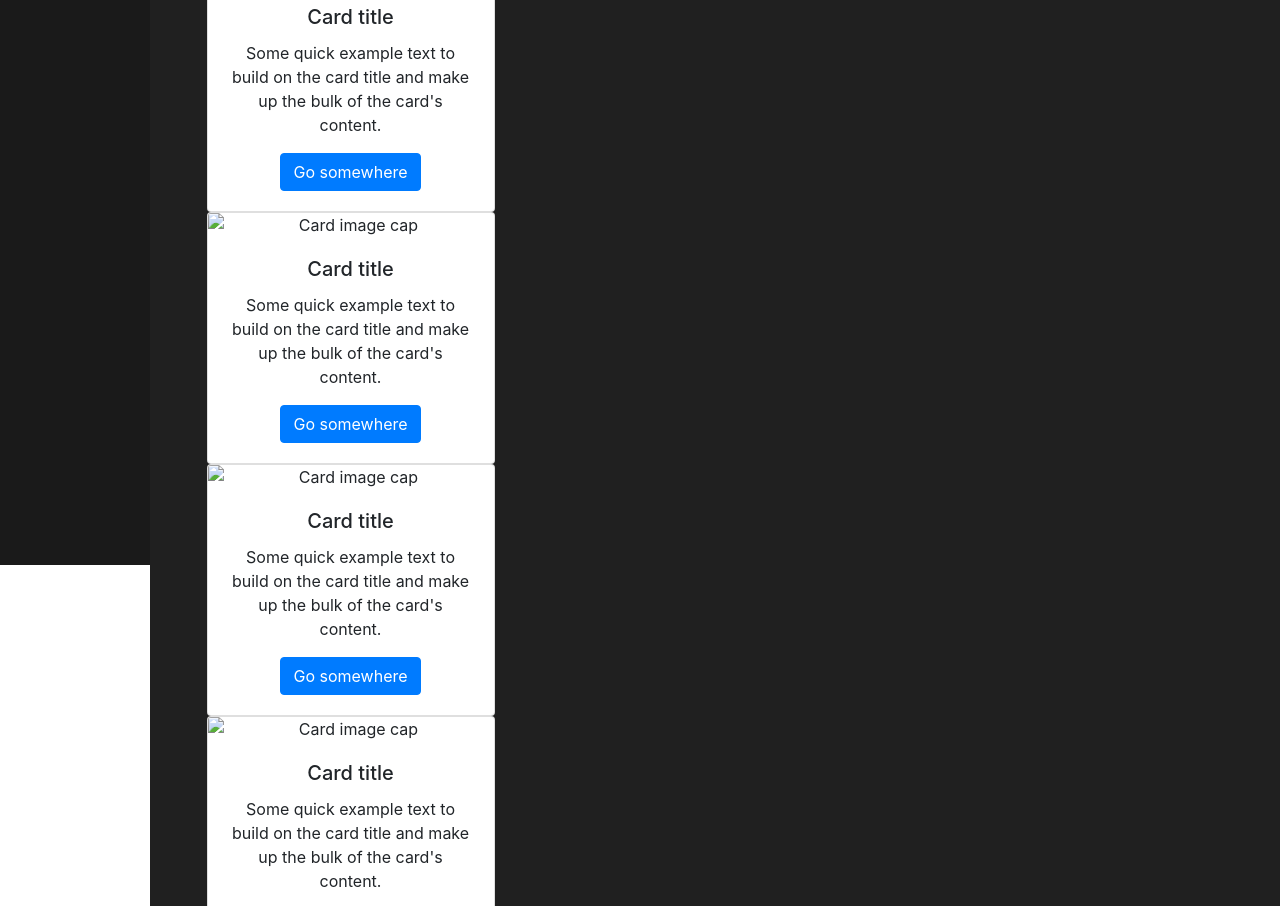
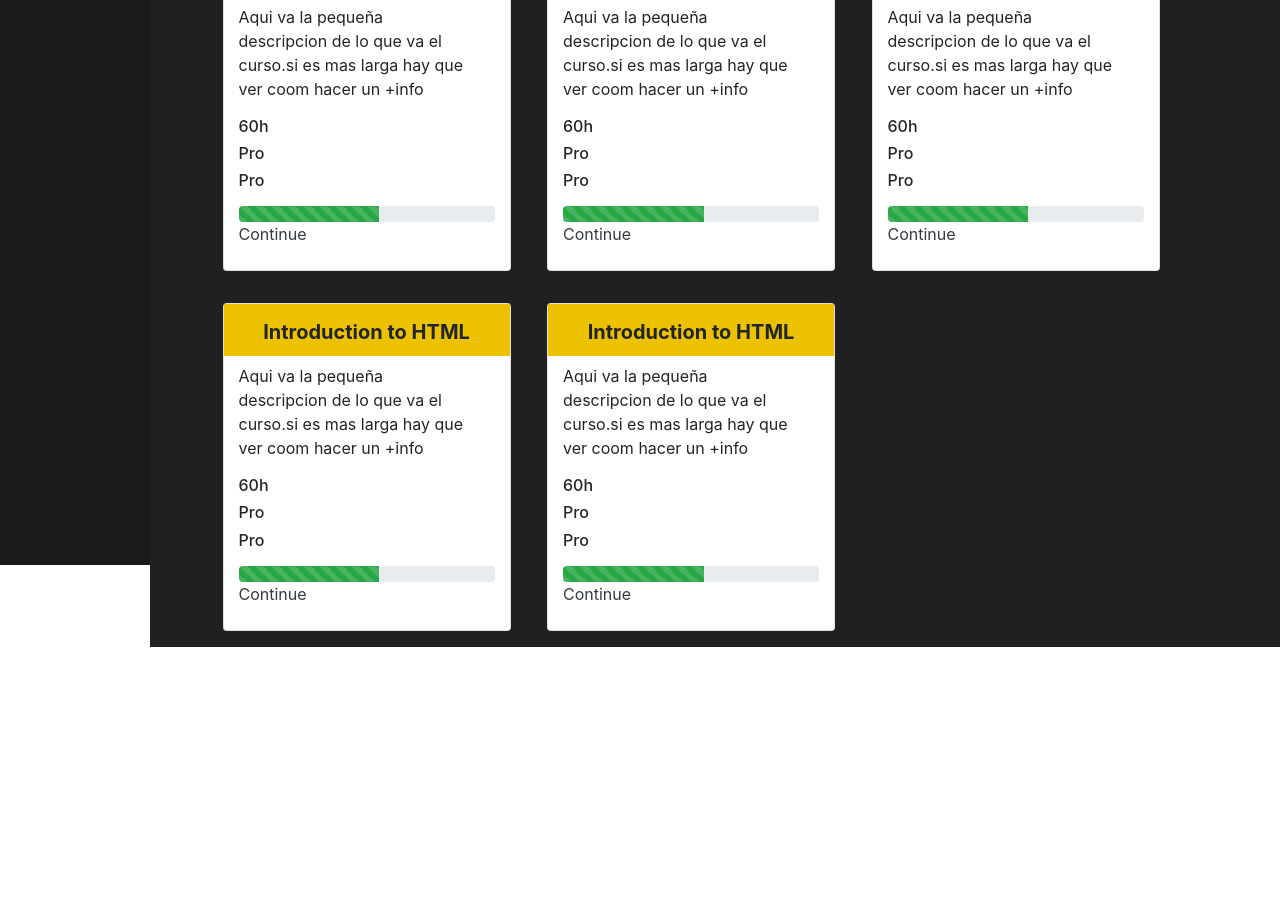
Before and after one commit to Ollebacx/virtual-academy, a website: page public/home.html in a window 1280 px wide. Shown: the part 235-1141 px from the top of the page. After the commit the page ends 882 px from the top, so only its background shows below. Drawn offline with nearby package versions, Linux system fonts and the light colour scheme; sample sign-in values are in the browser's storage.

Commit message:
lesson on going

```diff
--- a/public/home.html
+++ b/public/home.html
@@ -19,10 +19,9 @@
     <nav class="navbar">
       <span class="navbar-brand text-info h6">Reboot Academy</span>
     </nav>
-    <a class="nav-link active" href="#">Home</a>
-    <a class="nav-link" href="#">Explore</a>
-    <a class="nav-link" href="#">Msg</a>
-    <a class="nav-link" href="" id="btn-logout">Log out</a>
+    <a class="nav-link active mt-3" href="#">Home</a>
+    <a class="nav-link mt-3" href="#">Explore</a>
+    <a class="nav-link mt-3" href="#">Msg</a>
   </nav>
   <!-- Page content holder -->
   <div class="main">
@@ -31,22 +30,21 @@
       <span class="container justify-content-between">
         <form class="form-inline">
           <input class="form-control mr-sm-2" type="search" placeholder="Search" aria-label="Search">
-          <button class="btn btn-outline-success my-2 my-sm-0" type="submit">Search</button>
+          <button class="btn btn-outline-info my-2 my-sm-0" type="submit">Search</button>
         </form>
         <span>
           <span class="navbar-text">
-            <a href="./profile.html">
             <img id="userphoto" alt="..." width="" class="rounded-circle m-4">
-            </a></span>
+          </span>
           <div class="btn-group">
             <button type="button" class="btn text-white dropdown-toggle" data-toggle="dropdown" aria-haspopup="true"
               aria-expanded="false">
               <span class="h5 text-white" id="username"></span>
             </button>
             <div class="dropdown-menu dropdown-menu-right">
-              <button class="dropdown-item" type="button">Profile</button>
+              <a class="nav-link" href="./profile.html">Profile</a>
               <hr class="my-2">
-              <button class="dropdown-item" type="button">Log out</button>
+              <a class="nav-link" href="" id="btn-logout">Log out</a>
             </div>
           </div>
         </span>
@@ -55,46 +53,135 @@
     <!-- Content -->
     <div class="content-max m-auto">
       <div class="h3 text-white">On going</div>
-    <hr class="my-2 mb-5 bg-dark">
-    <div class="mb-3 text-center">
-      <div class="card" style="width: 18rem;">
-        <img class="card-img-top" src="..." alt="Card image cap">
-        <div class="card-body">
-          <h5 class="card-title">Card title</h5>
-          <p class="card-text">Some quick example text to build on the card title and make up the bulk of the card's
-            content.</p>
-          <a href="#" class="btn btn-primary">Go somewhere</a>
+      <hr class="my-2 mb-3 bg-dark">
+      <div class="d-wrap-flex text-left">
+
+        <div class="card d-inline-block text-left m-3" style="width: 18rem;">
+          <div class="col-12 ml d-flex justify-content-center align-items-center js">
+            <h5 class="card-title font-weight-bold mt-3" id="title">Introduction to HTML</h5>
+          </div>
+          <div id="info" class="col-11">
+            <p class="mt-2" id="description">Aqui va la pequeña descripcion de lo que va el curso.si es mas larga hay
+              que ver coom hacer un +info</p>
+            <span class="">
+              <span class="glyphicon glyphicon-dashboard"></span>
+              <h6 class="mr-5" id="hours">60h</h6>
+              <span class="glyphicon glyphicon-signal"></span>
+              <h6 id="difficulty">Pro</h6>
+              <span class="glyphicon glyphicon-signal"></span>
+              <h6 id="code">Pro</h6>
+            </span>
+          </div>
+          <div class="col mt-3 mb-4">
+              <div class="progress">
+                <div class="progress-bar d-inline progress-bar-striped bg-success" role="progressbar" style="width: 55%"
+                  aria-valuenow="55" aria-valuemin="0" aria-valuemax="100"></div>
+                </div>
+                <a onclick="" type="button" class="text-dark">Continue</a>
           </div>
         </div>
-      <div class="card" style="width: 18rem;">
-        <img class="card-img-top" src="..." alt="Card image cap">
-        <div class="card-body">
-          <h5 class="card-title">Card title</h5>
-          <p class="card-text">Some quick example text to build on the card title and make up the bulk of the card's
-            content.</p>
-          <a href="#" class="btn btn-primary">Go somewhere</a>
+        <div class="card d-inline-block text-left m-3" style="width: 18rem;">
+          <div class="col-12 ml d-flex justify-content-center align-items-center js">
+            <h5 class="card-title font-weight-bold mt-3" id="title">Introduction to HTML</h5>
+          </div>
+          <div id="info" class="col-11">
+            <p class="mt-2" id="description">Aqui va la pequeña descripcion de lo que va el curso.si es mas larga hay
+              que ver coom hacer un +info</p>
+            <span class="">
+              <span class="glyphicon glyphicon-dashboard"></span>
+              <h6 class="mr-5" id="hours">60h</h6>
+              <span class="glyphicon glyphicon-signal"></span>
+              <h6 id="difficulty">Pro</h6>
+              <span class="glyphicon glyphicon-signal"></span>
+              <h6 id="code">Pro</h6>
+            </span>
+          </div>
+          <div class="col mt-3 mb-4">
+              <div class="progress">
+                <div class="progress-bar d-inline progress-bar-striped bg-success" role="progressbar" style="width: 55%"
+                  aria-valuenow="55" aria-valuemin="0" aria-valuemax="100"></div>
+                </div>
+                <a onclick="" type="button" class="text-dark">Continue</a>
           </div>
         </div>
-      <div class="card" style="width: 18rem;">
-        <img class="card-img-top" src="..." alt="Card image cap">
-        <div class="card-body">
-          <h5 class="card-title">Card title</h5>
-          <p class="card-text">Some quick example text to build on the card title and make up the bulk of the card's
-            content.</p>
-          <a href="#" class="btn btn-primary">Go somewhere</a>
+        <div class="card d-inline-block text-left m-3" style="width: 18rem;">
+          <div class="col-12 ml d-flex justify-content-center align-items-center js">
+            <h5 class="card-title font-weight-bold mt-3" id="title">Introduction to HTML</h5>
+          </div>
+          <div id="info" class="col-11">
+            <p class="mt-2" id="description">Aqui va la pequeña descripcion de lo que va el curso.si es mas larga hay
+              que ver coom hacer un +info</p>
+            <span class="">
+              <span class="glyphicon glyphicon-dashboard"></span>
+              <h6 class="mr-5" id="hours">60h</h6>
+              <span class="glyphicon glyphicon-signal"></span>
+              <h6 id="difficulty">Pro</h6>
+              <span class="glyphicon glyphicon-signal"></span>
+              <h6 id="code">Pro</h6>
+            </span>
+          </div>
+          <div class="col mt-3 mb-4">
+              <div class="progress">
+                <div class="progress-bar d-inline progress-bar-striped bg-success" role="progressbar" style="width: 55%"
+                  aria-valuenow="55" aria-valuemin="0" aria-valuemax="100"></div>
+                </div>
+                <a onclick="" type="button" class="text-dark">Continue</a>
           </div>
         </div>
-      <div class="card" style="width: 18rem;">
-        <img class="card-img-top" src="..." alt="Card image cap">
-        <div class="card-body">
-          <h5 class="card-title">Card title</h5>
-          <p class="card-text">Some quick example text to build on the card title and make up the bulk of the card's
-            content.</p>
-          <a href="#" class="btn btn-primary">Go somewhere</a>
+        <div class="card d-inline-block text-left m-3" style="width: 18rem;">
+          <div class="col-12 ml d-flex justify-content-center align-items-center js">
+            <h5 class="card-title font-weight-bold mt-3" id="title">Introduction to HTML</h5>
+          </div>
+          <div id="info" class="col-11">
+            <p class="mt-2" id="description">Aqui va la pequeña descripcion de lo que va el curso.si es mas larga hay
+              que ver coom hacer un +info</p>
+            <span class="">
+              <span class="glyphicon glyphicon-dashboard"></span>
+              <h6 class="mr-5" id="hours">60h</h6>
+              <span class="glyphicon glyphicon-signal"></span>
+              <h6 id="difficulty">Pro</h6>
+              <span class="glyphicon glyphicon-signal"></span>
+              <h6 id="code">Pro</h6>
+            </span>
+          </div>
+          <div class="col mt-3 mb-4">
+              <div class="progress">
+                <div class="progress-bar d-inline progress-bar-striped bg-success" role="progressbar" style="width: 55%"
+                  aria-valuenow="55" aria-valuemin="0" aria-valuemax="100"></div>
+                </div>
+                <a onclick="" type="button" class="text-dark">Continue</a>
+          </div>
+        </div>
+        <div class="card d-inline-block text-left m-3" style="width: 18rem;">
+          <div class="col-12 ml d-flex justify-content-center align-items-center js">
+            <h5 class="card-title font-weight-bold mt-3" id="title">Introduction to HTML</h5>
+          </div>
+          <div id="info" class="col-11">
+            <p class="mt-2" id="description">Aqui va la pequeña descripcion de lo que va el curso.si es mas larga hay
+              que ver coom hacer un +info</p>
+            <span class="">
+              <span class="glyphicon glyphicon-dashboard"></span>
+              <h6 class="mr-5" id="hours">60h</h6>
+              <span class="glyphicon glyphicon-signal"></span>
+              <h6 id="difficulty">Pro</h6>
+              <span class="glyphicon glyphicon-signal"></span>
+              <h6 id="code">Pro</h6>
+            </span>
+          </div>
+          <div class="col mt-3 mb-4">
+              <div class="progress">
+                <div class="progress-bar d-inline progress-bar-striped bg-success" role="progressbar" style="width: 55%"
+                  aria-valuenow="55" aria-valuemin="0" aria-valuemax="100"></div>
+                </div>
+                <a onclick="" type="button" class="text-dark">Continue</a>
           </div>
         </div>
 
       </div>
+
+
+
+
       <!-- Demo content -->
 
       <div class="content inner-shadow bg-light rounded-corner">
@@ -102,11 +189,12 @@
           <!-- LESSON -->
         </div>
       </div>
+      <!-- End demo content -->
 
 
     </div>
-  <!-- End demo content -->
   </div>
+
 
   <script src="https://ajax.googleapis.com/ajax/libs/jquery/3.4.1/jquery.min.js"></script>
   <script src="https://maxcdn.bootstrapcdn.com/bootstrap/3.4.0/js/bootstrap.min.js"></script>
```
Lines whose indentation alone changed are shown as unchanged.
